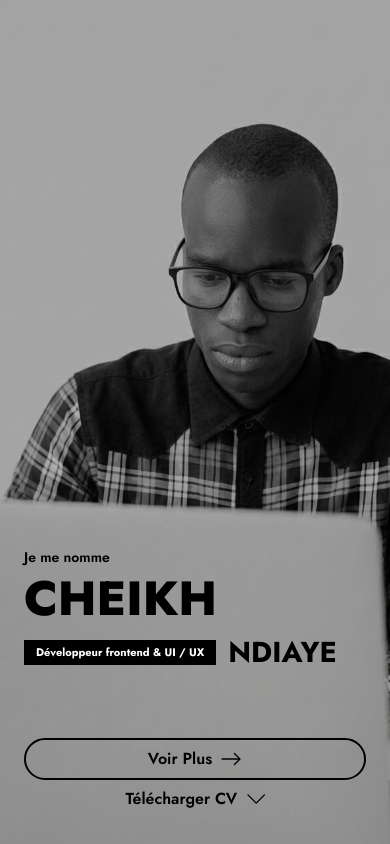
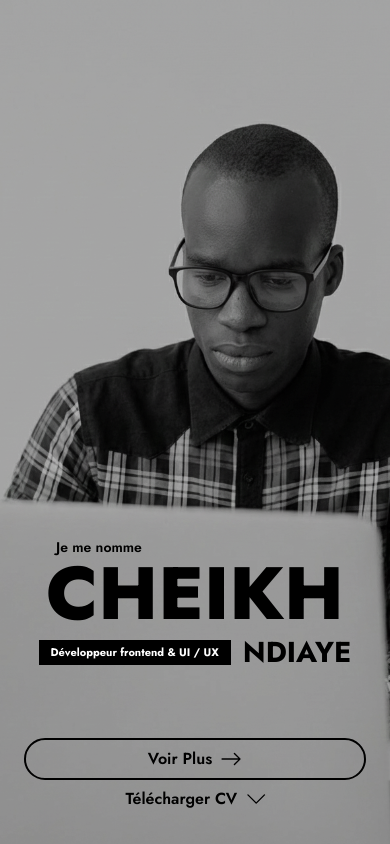
Before and after one commit to capitaine12/portfolio, a React (Vite) app: page / in a window 390 px wide. Built offline with nearby package versions, Linux system fonts and the light colour scheme.

Commit message:
mobile first phase 3

```diff
--- a/src/components/Home/HeroContent.tsx
+++ b/src/components/Home/HeroContent.tsx
@@ -44,12 +44,12 @@ export const HeroContent: FC<HeroProps> = ({
     "
   >
     {/* TEXTE */}
-    <div className="flex flex-col gap-2">
-      <span className="text-sm font-semibold">
+    <div className="flex flex-col items-center">
+      <span className="relative -left-24 text-sm font-semibold">
         Je me nomme
       </span>
 
-      <h1 className="font-extrabold leading-none text-[clamp(3rem,12vw,5rem)]">
+      <h1 className="font-extrabold leading-none text-[clamp(3rem,19vw,5rem)]">
         CHEIKH
       </h1>
 
```
